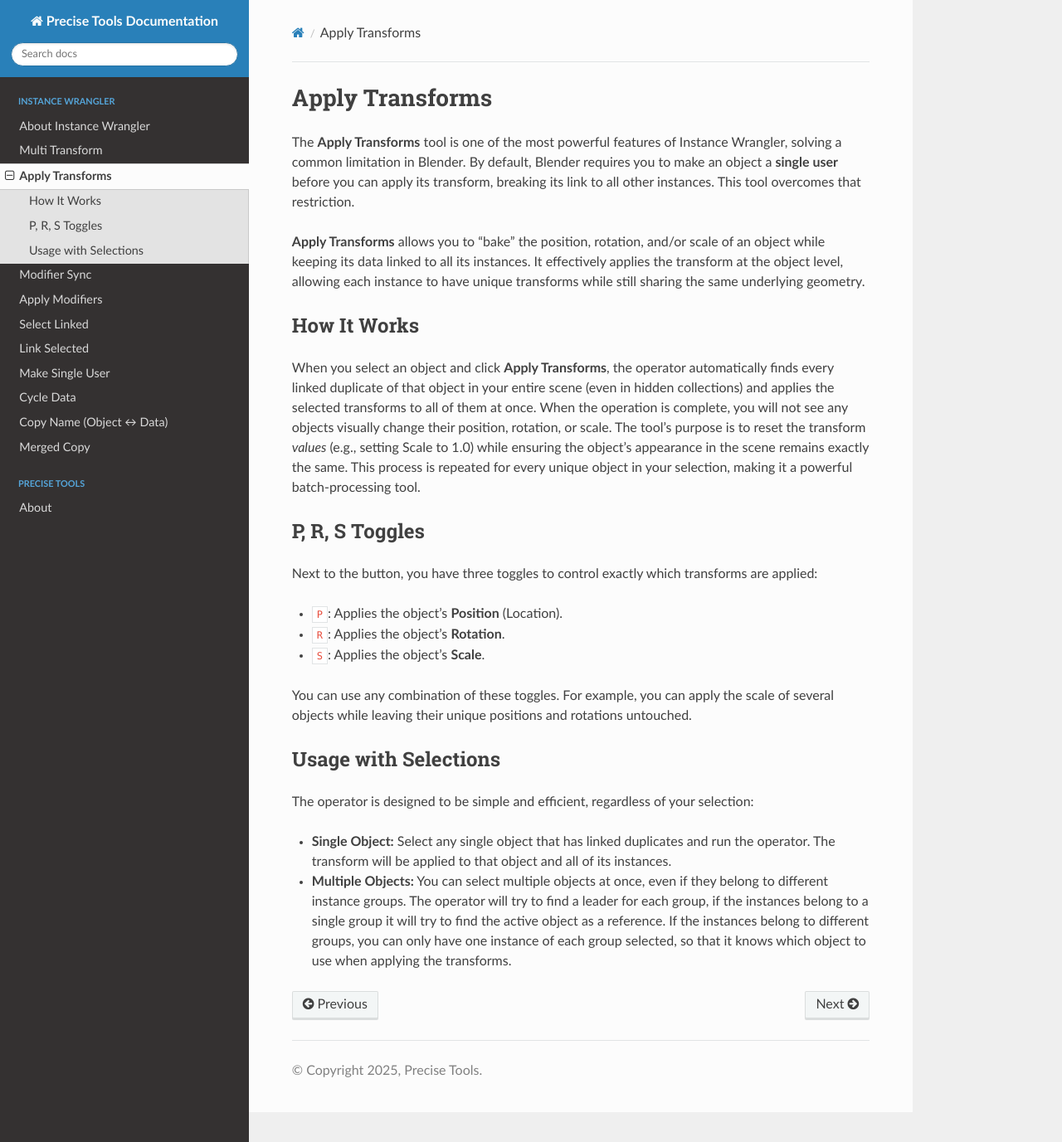
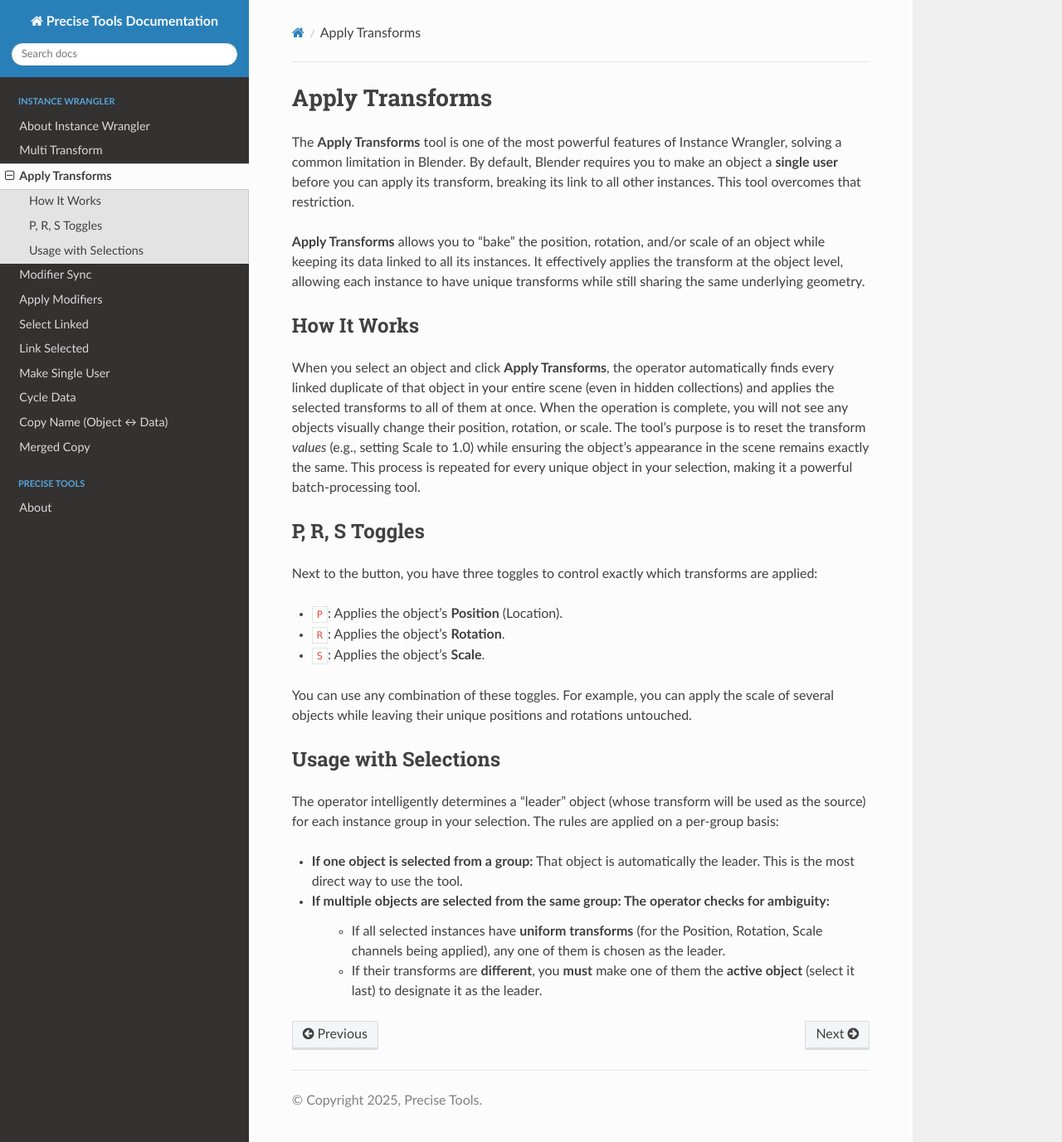
Before and after one commit to jb1981dev/Precise-Docs, a Sphinx documentation site: the page built from docs/source/instwrangler/applytransforms.rst, in a window 1280 px wide and 1377 px high. Shown: the whole window at 83% size. Built offline with Sphinx 7.4.7 and the Read the Docs theme 3.1.0, drawn with Linux system fonts in a browser that asks for light colours.

Commit message:
Update applytransforms.rst

```diff
--- a/docs/source/instwrangler/applytransforms.rst
+++ b/docs/source/instwrangler/applytransforms.rst
@@ -21,7 +21,10 @@ You can use any combination of these toggles. For example, you can apply the sca
 
 Usage with Selections
 ---------------------
-The operator is designed to be simple and efficient, regardless of your selection:
+The operator intelligently determines a "leader" object (whose transform will be used as the source) for each instance group in your selection. The rules are applied on a per-group basis:
 
-* **Single Object:** Select any single object that has linked duplicates and run the operator. The transform will be applied to that object and all of its instances.
-* **Multiple Objects:** You can select multiple objects at once, even if they belong to different instance groups. The operator will try to find a leader for each group, if the instances belong to a single group it will try to find the active object as a reference. If the instances belong to different groups, you can only have one instance of each group selected, so that it knows which object to use when applying the transforms.
+* **If one object is selected from a group:** That object is automatically the leader. This is the most direct way to use the tool.
+
+* **If multiple objects are selected from the same group:** The operator checks for ambiguity:
+    * If all selected instances have **uniform transforms** (for the Position, Rotation, Scale channels being applied), any one of them is chosen as the leader.
+    * If their transforms are **different**, you **must** make one of them the **active object** (select it last) to designate it as the leader.
```
